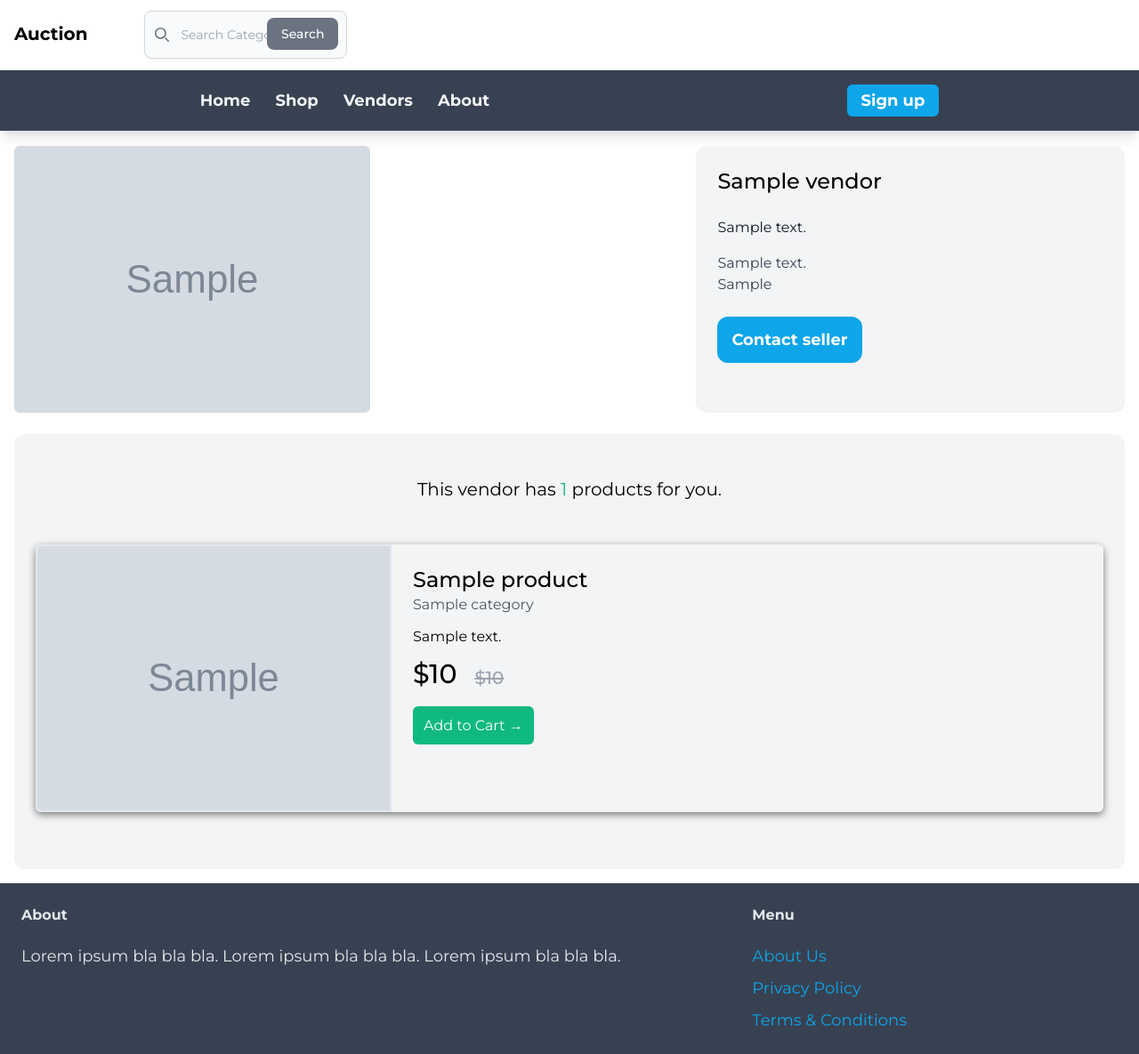
After one commit to samarpan-rai11/online-auction, a Django app: page /vendor-detail/1/ in a window 1280 px wide. The commit adds this page. Shown: the whole page at 89% size. Run offline with Django 4.2, Linux system fonts and the light colour scheme; tables that the repository leaves empty hold one stand-in row (values such as "Sample post"); grey boxes marked "Sample" are stand-in pictures; some libraries are stand-ins or nearby versions.

Commit message:
vendor detail with related products added

```diff
--- a/core/urls.py
+++ b/core/urls.py
@@ -13,6 +13,8 @@ urlpatterns = [
 
     #Vendor List Page
     path('vendors/',views.vendor_list_view, name='vendor-list'),
+    path('vendor-detail/<int:pk>/',views.vendor_detail, name='vendor-detail'),
+
 ]
 
 handler404 = custom_404_view
--- a/core/views.py
+++ b/core/views.py
@@ -1,4 +1,4 @@
-from django.shortcuts import render
+from django.shortcuts import render, get_object_or_404
 from django.contrib.humanize.templatetags.humanize import intcomma
 from product.models import Category, Product, Auction, Vendor
 
@@ -26,7 +26,18 @@ def terms(request):
 def vendor_list_view(request):
     vendors = Vendor.objects.all()
     vendor_count = vendors.count()
+
     return render(request,'vendor_list.html',{
         'vendors': vendors,
         'vendor_count': vendor_count,
     })
+
+
+def vendor_detail(request, pk):
+    vendor = get_object_or_404(Vendor, pk=pk)
+    products = Product.objects.filter(vendor=vendor)
+
+    return render(request, 'vendor_detail.html', {
+        'vendor': vendor,
+        'products': products,
+    })
--- a/product/models.py
+++ b/product/models.py
@@ -63,7 +63,7 @@ class Product(models.Model):
     title = models.CharField(max_length=255)
     description = models.TextField(blank=True, null=True)
     price = models.DecimalField(max_digits=10, decimal_places=0)
-    old_price = models.DecimalField(max_digits=10, decimal_places=0,null=True,blank=True)
+    old_price = models.DecimalField(max_digits=10, decimal_places=0,default=0)
     image = models.ImageField(upload_to='product_images', blank=True)
 
     vendor = models.ForeignKey(Vendor, on_delete=models.CASCADE, null=True, related_name='vendor')
--- a/product/urls.py
+++ b/product/urls.py
@@ -5,7 +5,7 @@ from . import views
 app_name = 'product'
 
 urlpatterns = [
-    path('<int:pk>/', views.detail, name='detail'),
+    path('<int:pk>/', views.product_detail, name='detail'),
     path('auction/<int:pk>/', views.auction_detail, name='auction_detail'),
     path('new/', views.new, name='new')
 ]
--- a/product/views.py
+++ b/product/views.py
@@ -5,9 +5,9 @@ from .models import Product, Auction
 from .forms import NewProductForm
 
 # Create your views here.
-def detail(request, pk):
+def product_detail(request, pk):
     product = get_object_or_404(Product, pk=pk)
-    related_products = Product.objects.filter(category=product.category, is_sold=False).exclude(pk=pk)[0:3]
+    related_products = Product.objects.filter(category=product.category, is_sold=False).exclude(pk=pk)[0:4]
 
 
     return render(request, 'product/detail.html', {
@@ -19,7 +19,7 @@ def detail(request, pk):
 
 def auction_detail(request, pk):
     auction = get_object_or_404(Auction, pk=pk)
-    related_auctions = Auction.objects.filter(categori=auction.categori).exclude(pk=pk)[0:3]
+    related_auctions = Auction.objects.filter(categori=auction.categori).exclude(pk=pk)[0:4]
 
     return render(request, 'product/auction_detail.html', {
         'auction': auction,
--- a/static/css/home2.css
+++ b/static/css/home3.css
@@ -26,7 +26,7 @@ h2{
       z-index: -1;
       top: -13px;
       right: -13px;
-      background: rgb(53, 52, 52);
+      background: #0ea5e9;
       height: 34px;
       width: 34px;
       border-radius: 25px;
--- a/templates/base.html
+++ b/templates/base.html
@@ -15,7 +15,7 @@
 <body style="font-family: 'Montserrat', sans-serif;">
     <div class="flex mb-3 mt-3">
         <a href="/" class="py-3 px-4 text-xl font-semibold">Auction</a>
-        <form>
+        <formmr-8>
             <label for="default-search" class="mb-2 text-sm font-medium text-gray-900 sr-only">Search</label>
             <div class="relative mx-12" id="search-bar">
                 <div class="absolute inset-y-0 start-0 flex items-center ps-3 pointer-events-none">
@@ -26,7 +26,7 @@
                 <input type="search" id="default-search" class="block p-4 ps-10 text-sm text-gray-900 border border-gray-300 rounded-lg bg-gray-50 focus:ring-blue-500 focus:border-blue-500" placeholder="Search Category, Products..." required>
                 <button type="submit" class="text-white absolute end-2.5 bottom-2.5 bg-gray-500 hover:bg-gray-700 focus:ring-4 focus:outline-none focus:ring-blue-300 font-medium rounded-lg text-sm px-4 py-2">Search</button>
             </div>
-        </form>
+        </formmr-8>
     </div>
 
 
@@ -36,7 +36,7 @@
             <a href="/" class="text-lg font-semibold hover:text-gray-400">Home</a>
             <a href="#" class="text-lg font-semibold hover:text-gray-400">Shop</a>
             <a href="{% url 'core:vendor-list' %}" class="text-lg font-semibold hover:text-gray-400">Vendors</a>
-            <a href="#" class="text-lg font-semibold hover:text-gray-400">About</a>
+            <a href="#about" class="text-lg font-semibold hover:text-gray-400">About</a>
         </div>
 
         {% if request.user.is_authenticated %}
@@ -53,11 +53,11 @@
                 </div>
             </div>
         {% else %}
-            <a href="{% url 'userauth:signup' %}" class="px-4 py-1 text-lg font-semibold bg-cyan-500 text-white rounded-md hover:bg-cyan-700">Sign up</a>
+            <a href="{% url 'userauth:signup' %}" class="px-4 py-1 text-lg font-semibold bg-sky-500 text-white rounded-md hover:bg-sky-700">Sign up</a>
         {% endif %}
 
         {% if request.user.is_authenticated %}
-            <a href="{% url 'userauth:logout' %}" class="px-4 py-1 text-lg font-semibold bg-red-600 text-gray-200 rounded-md hover:bg-red-700">Log Out</a>
+            <a href="{% url 'userauth:logout' %}" class="px-4 py-1 text-lg font-semibold bg-rose-600 text-gray-200 rounded-md hover:bg-rose-700">Log Out</a>
         {% endif %}
 
 
@@ -79,9 +79,9 @@
             <h3 class="mb-5 font-semibold text-gray-200">Menu</h3>
 
             <ul class="space-y-2">
-                <li><a href="#" class="text-lg text-cyan-500 hover:text-cyan-700">About Us</a></li>
-                <li><a href="#" class="text-lg text-cyan-500 hover:text-cyan-700">Privacy Policy</a></li>
-                <li><a href="{% url 'core:terms' %}" class="text-lg text-cyan-500 hover:text-cyan-700">Terms & Conditions</a></li>
+                <li><a href="#" id="about" class="text-lg text-sky-500 hover:text-sky-700">About Us</a></li>
+                <li><a href="#" class="text-lg text-sky-500 hover:text-sky-700">Privacy Policy</a></li>
+                <li><a href="{% url 'core:terms' %}" class="text-lg text-sky-500 hover:text-sky-700">Terms & Conditions</a></li>
             </ul>
         </div>
     </footer>
--- a/templates/index.html
+++ b/templates/index.html
@@ -3,7 +3,7 @@
 
 
 {% block content %}
-<link rel="stylesheet" href="{% static 'css/home2.css' %}" />
+<link rel="stylesheet" href="{% static 'css/home3.css' %}" />
 
 <div class="mt-6 mx-5 mb-5 px-6 py-12 bg-gray-100 rounded-xl">
     <h2 class="mb-12 font-semibold italic text-2xl text-center">Latest Products</h2>
--- /dev/null
+++ b/templates/vendor_detail.html
@@ -0,0 +1,48 @@
+{% extends 'base.html' %}
+
+{% block title %}{{ vendor.title }}{% endblock %}
+
+{% block content %}
+<div class="grid grid-cols-5 gap-6">
+    <div class="col-span-3">
+        <img src="{{ vendor.image.url }}" class="rounded-md ml-4 mt-4">
+    </div>
+
+    <div class="col-span-2 mt-4 mr-4 p-6 bg-gray-100 rounded-xl">
+        <h1 class="mb-6 text-2xl font-medium">{{ vendor.title }}</h1>
+        <p class="text-gray-900">{{ vendor.description }}</p>
+        <p class="text-gray-700 mt-4">{{ vendor.address }}</p>
+        <p class="text-gray-700">{{ vendor.contact }}</p>
+
+
+        <a href="#" class="inline-block mt-6 px-4 py-3 text-lg font-semibold bg-sky-500 text-white rounded-xl hover:bg-sky-700">Contact seller</a>
+    </div>
+</div>
+
+<div class="mt-6 mx-4 mb-4 px-6 py-12 bg-gray-100 rounded-xl">
+    <h2 class="mb-12 text-xl text-center">This vendor has <span class="text-emerald-500">{{ products.all.count }}</span> products for you.</h2>
+
+    <div class="flex flex-col">
+        {% for product in products %}
+            <div class="mb-4 shadow-[rgba(0,_0,_0,_0.5)_0px_3px_8px] rounded-md flex">
+                <div>
+                    <a href="{% url 'product:detail' product.id %}">
+                        <img src="{{ product.image.url }}" style="max-width: 400px; max-height: 350px;" class="rounded-tl-md rounded-bl-md border-2 bg-white">
+                    </a>
+                </div>
+
+                <div class="p-6 rounded-b-xl ">
+                    <a href="{% url 'product:detail' product.id %}" class="text-2xl font-medium hover:text-rose-700">{{ product.title }}</a>
+                    <p class="text-gray-600">{{ product.category }}</p>
+                    <p class="my-3">{{ product.description }}</p>
+                    <div class="flex mb-7">
+                        <p class="text-3xl font-medium mr-5">${{ product.price }}</p>
+                        <s class="text-xl font-medium text-gray-400 relative -bottom-2">${{ product.old_price }}</s>
+                    </div>
+                    <a href="#" class="bg-emerald-500 p-3 rounded-md text-white">Add to Cart &rarr;</a>
+                </div>
+            </div>
+        {% endfor %}
+    </div>
+</div>
+{% endblock %}
```
Also changed, not shown: templates/product/auction_detail.html (+8 -8 lines), templates/product/detail.html (+8 -8 lines), templates/vendor_list.html (+3 -5 lines), product/migrations/0018_alter_product_old_price.py (added).
